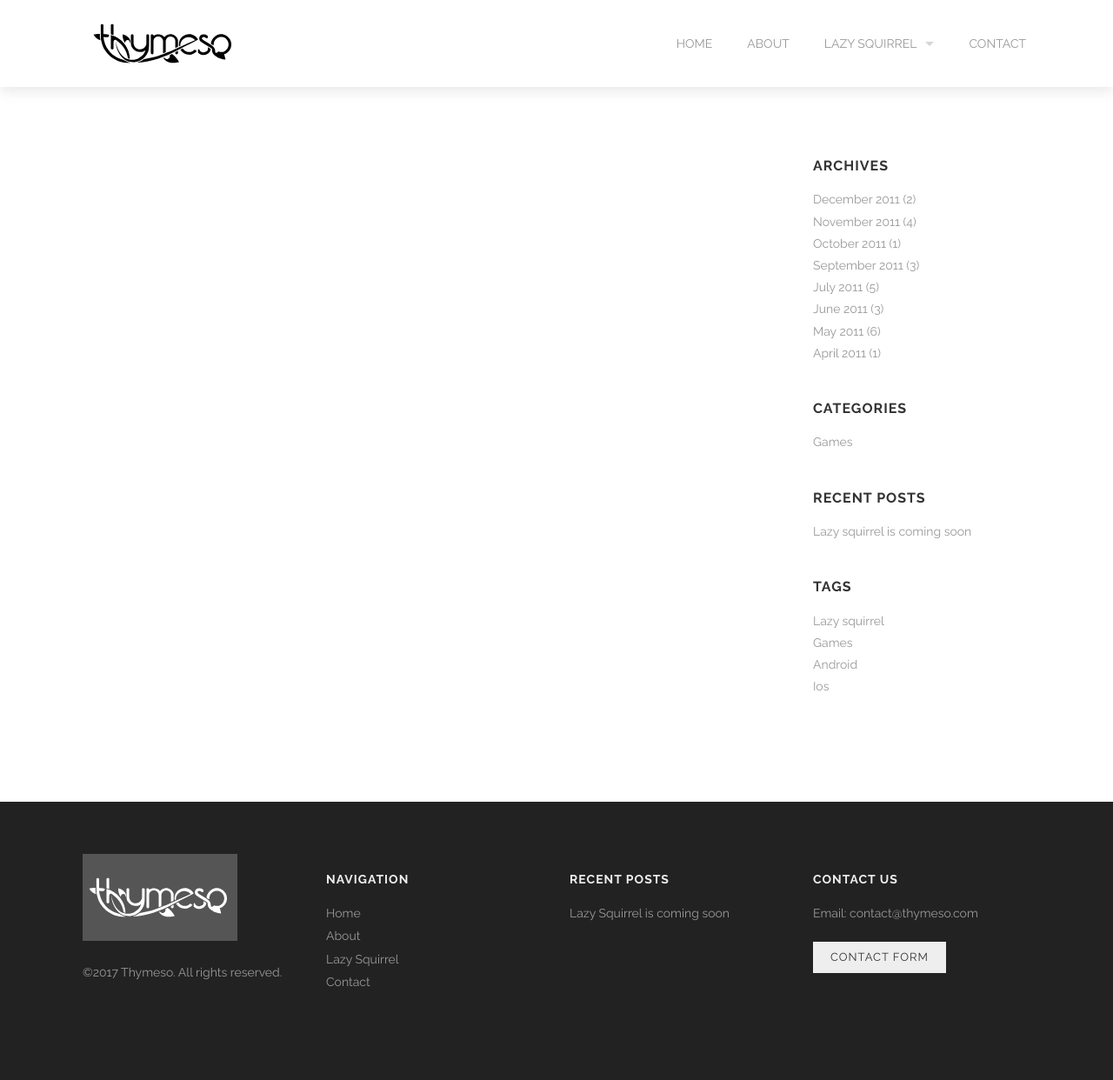
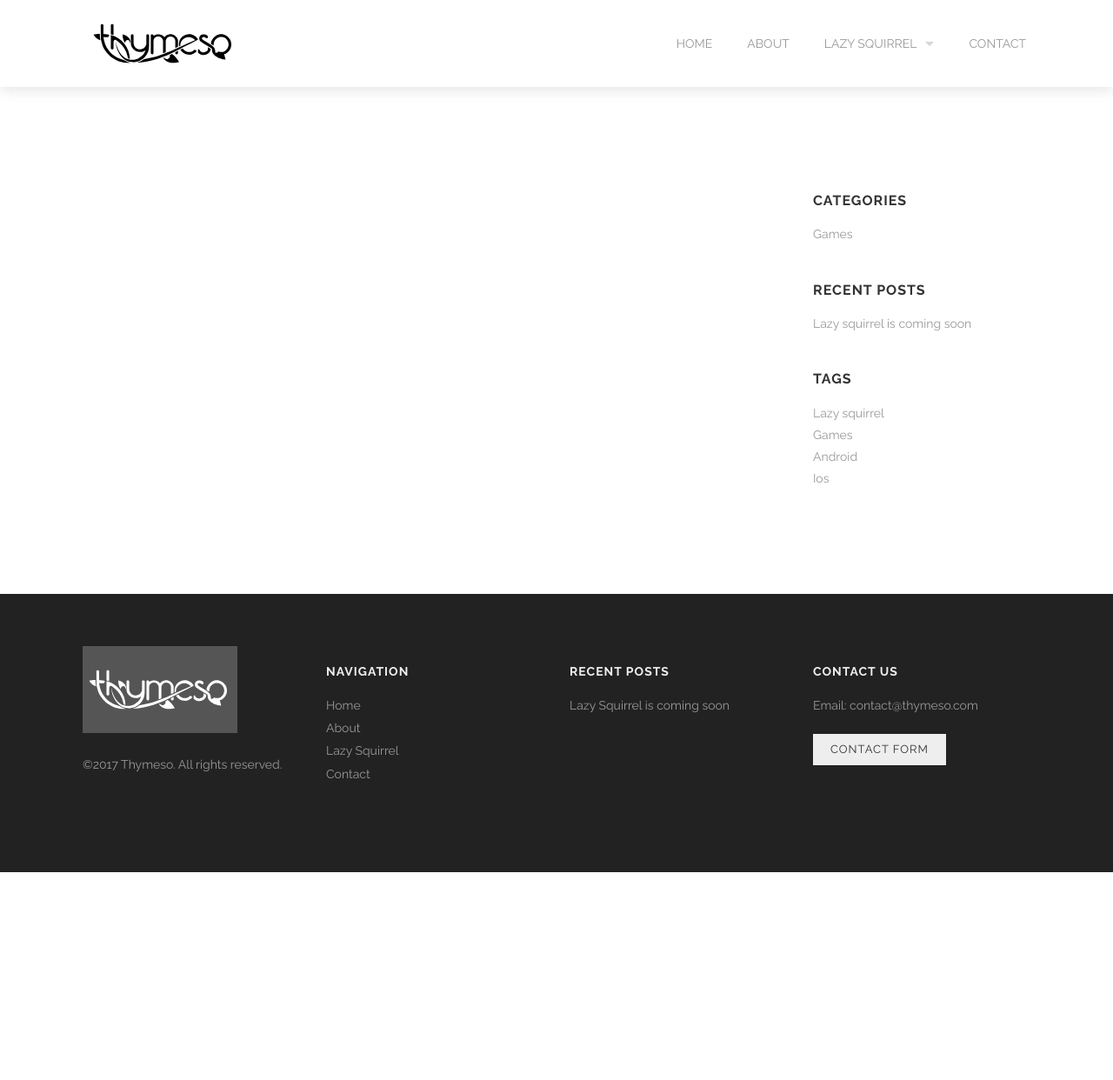
Before and after one commit to bigmugbyte/bigmugbyte.github.io, a Jekyll site: the page built from blog/index.html, in a window 1280 px wide. Shown: the whole page at 87% size. Built offline with Jekyll 4.4.1, drawn with Linux system fonts in a browser that asks for light colours; after the commit the page ends 1003 px from its top, so only the background shows below that.

Commit message:
removing archives 2

```diff
--- a/_includes/sidebar.html
+++ b/_includes/sidebar.html
@@ -1,5 +1,5 @@
 <div class='links'>
-  <h3>Archives</h3>
+  <!-- <h3>Archives</h3>
   <ul>
     <li>
       <a href='#'>December 2011</a>
@@ -33,7 +33,7 @@
       <a href='#'>April 2011</a>
       <span>(1)</span>
     </li>
-  </ul>
+  </ul> -->
 </div>
 <div class='links'>
   <h3>Categories</h3>
```
